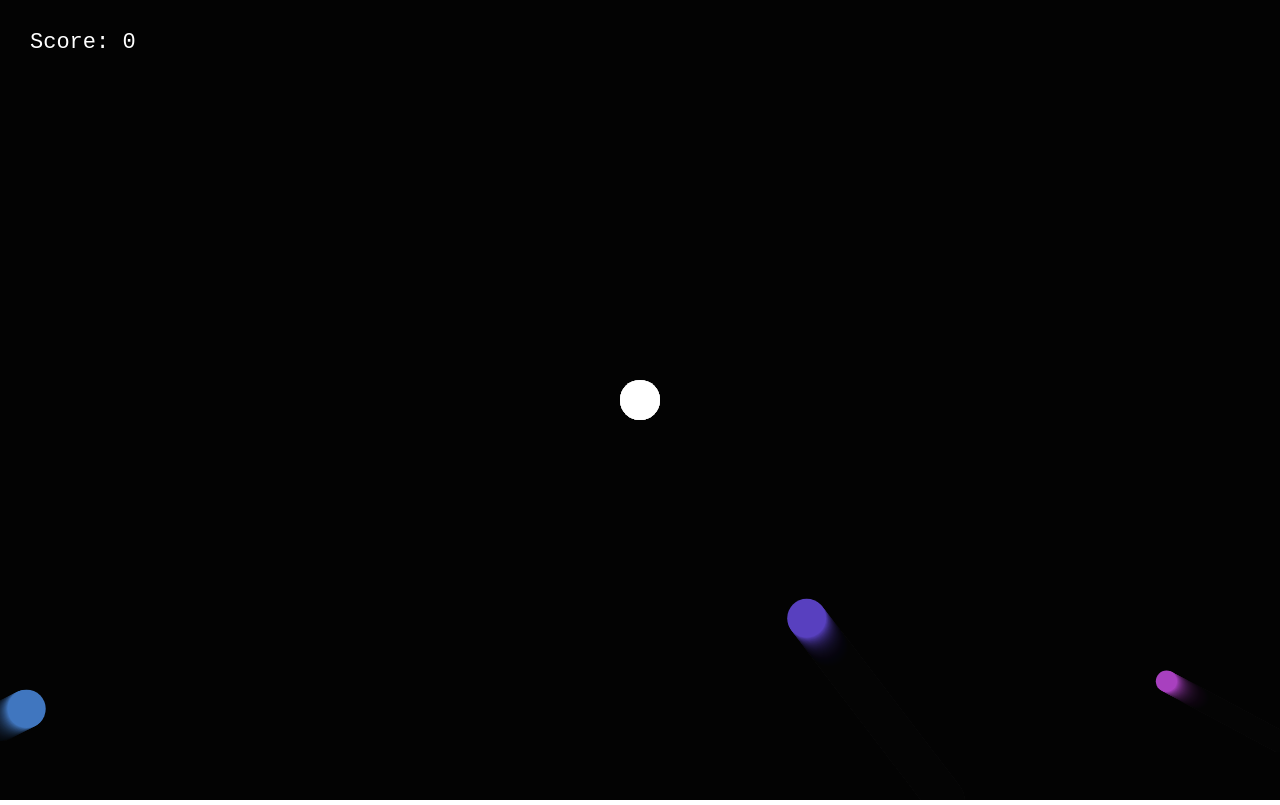
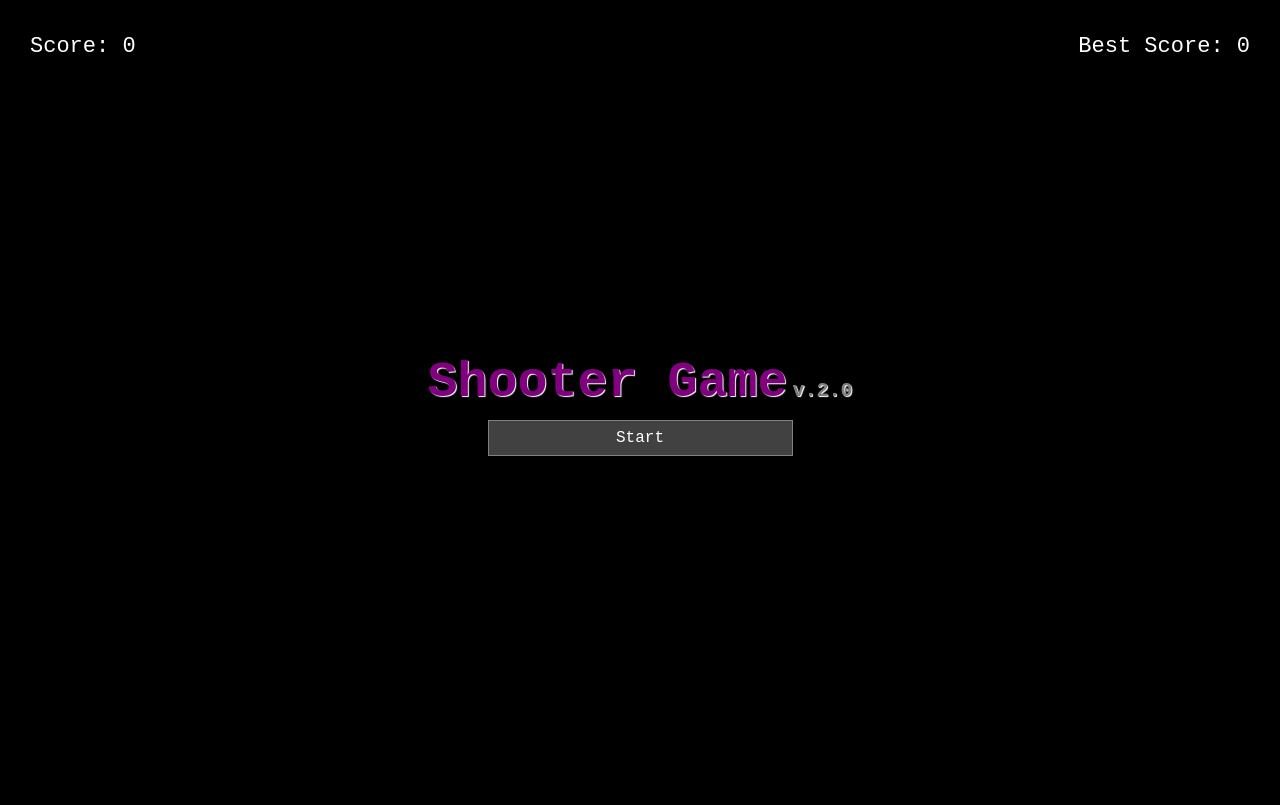
Before and after one commit to Kaung-Khant00/MyCanvasGame1, a plain HTML site: page index.html in a window 1280 px wide. Drawn offline with nearby package versions, Linux system fonts and the light colour scheme.

Commit message:
game intro and best score

```diff
--- /dev/null
+++ b/index.css
@@ -0,0 +1,96 @@
+body{
+    margin: 0;
+    user-select: none;
+    font-family:'Courier New', Courier;
+    overflow: hidden;
+    background-color: black;
+}
+.topscoreContainer{
+    position: absolute;
+    color: white;
+    font-size: 22px;
+    margin: 30px;
+}
+.gameoverContainer{
+    display: none;
+    background-color: rgba(255, 255, 255, 0.945);
+    position: absolute;
+    /* display: flex; */
+    flex-direction:column;
+    justify-content: center;
+    inset: 0;
+    margin: auto;
+    width: 45vw;
+    height: 150px;
+    border-radius: 25px;
+    padding: 40px;
+    z-index: 2;
+    transition: .4s;
+}
+div{
+    text-align: center;
+}
+button{
+    background-color: rgb(0, 81, 255);
+    padding: 10px;
+    border-radius: 20px;
+    border: none;
+    outline: none;
+    color: white;
+    font-size: 20px;
+    transition: .2s;
+}
+button:hover{
+    background-color: rgb(0, 153, 255);
+}
+.gameover{
+    font-size: 60px;
+}
+.scores{
+    margin-bottom: 35px;
+}
+.prevent{
+    pointer-events: none;
+}
+.barrier{
+    width: 100vw;
+    height: 100vh;
+    position: absolute;
+    z-index: 1;
+}
+.gameOverAnimation{
+    transform:scale(1.3);
+    opacity: 0;
+}
+/*   start place css */
+.start-container{
+    display: flex;
+    align-items: center;
+    width: 100dvw;
+    z-index: 3;
+    position: absolute;
+    transition: all 1s ease-in-out;
+}
+.startButton{
+    padding: 5px 0;
+    width: 50%;
+    color: white;
+    background-color: rgba(255, 255, 255, 0.253);
+    border: 1px solid gray;
+}
+.startButton:hover{
+    background: white;
+    color: black;
+    border: 1px solid white;
+}
+.version{
+    padding-left: 5px;
+    color:gray;
+    font-size:20px ;
+}
+.theTitleName{
+    font-size: 50px;
+    font-weight: bold;
+    color: purple;
+    text-shadow: 1px 1px 1px white;
+}
--- a/index.html
+++ b/index.html
@@ -4,80 +4,26 @@
     <meta charset="UTF-8">
     <meta name="viewport" content="width=device-width, initial-scale=1.0">
     <title>Game</title>
-    <style>
-        body{
-            margin: 0;
-            user-select: none;
-            font-family:'Courier New', Courier
-        }
-        .topscoreContainer{
-            position: absolute;
-            color: white;
-            font-size: 22px;
-            margin: 30px;
-        }
-        .gameoverContainer{
-            display: none;
-            background-color: rgba(255, 255, 255, 0.945);
-            position: absolute;
-            /* display: flex; */
-            flex-direction:column;
-            justify-content: center;
-            inset: 0;
-            margin: auto;
-            width: 45vw;
-            height: 150px;
-            border-radius: 25px;
-            padding: 40px;
-            z-index: 2;
-            transition: .4s;
-        }
-        div{
-            text-align: center;
-        }
-        button{
-            background-color: rgb(0, 81, 255);
-            padding: 10px;
-            border-radius: 20px;
-            border: none;
-            outline: none;
-            color: white;
-            font-size: 20px;
-            transition: .2s;
-        }
-        button:hover{
-            background-color: rgb(0, 153, 255);
-        }
-        .gameover{
-            font-size: 60px;
-        }
-        .scores{
-            margin-bottom: 35px;
-        }
-        .prevent{
-            pointer-events: none;
-        }
-        .barrier{
-            width: 100vw;
-            height: 100vh;
-            position: absolute;
-            z-index: 1;
-        }
-        .gameOverAnimation{
-            transform:scale(1.3);
-            opacity: 0;
-        }
-    </style>
+    <link rel="stylesheet" href="./node_modules/bootstrap/dist/css/bootstrap.min.css">
+    <link rel="stylesheet" href="index.css">
 </head>
 <body>
     <div class="topscoreContainer"><span>Score:  </span><span class="topscore">0</span></div>
+    <div class="topscoreContainer" style="right: 0;"><span>Best Score:  </span><span class="topbestscore">0</span></div>
     <div class="gameoverContainer">
         <div class="gameover">0</div>
         <div class="scores">Score</div>
         <button class="Restart">Restart</button>
     </div>
+    <div class="start-container text-center" style="height: 100dvh;">
+        <div class="container w-50 d-flex flex-column align-items-center gap-2">
+            <div class="theTitleName">Shooter Game<span class="version">v.2.0</span></div>
+            <div class="startButton" onclick="gameStart()">Start</div>
+        </div>
+    </div>
     <div class="barrier"></div>
-    <canvas></canvas>
-    <script src="script.js"></script>
+    <canvas style="display: none;"></canvas>
 </body>
+<script src="./node_modules/bootstrap/dist/js/bootstrap.min.js"></script>
+<script src="script.js"></script>
 </html>
--- a/script.js
+++ b/script.js
@@ -1,6 +1,7 @@
 const canvas = document.querySelector("canvas")
 const c = canvas.getContext("2d")
 const scoreTag=document.querySelector(".topscore")
+const bestScoreTag=document.querySelector(".topbestscore")
 const popupScore=document.querySelector(".gameover")
 const restartButton=document.querySelector(".Restart")
 const gameoverContainer=document.querySelector(".gameoverContainer")
@@ -113,7 +114,10 @@ player.draw()
 
 //restart the game
 restartButton.addEventListener("click",()=>{
-    setTimeout(()=>{gameoverFunction()},100)
+    setTimeout(()=>{
+        gameoverFunction()
+        animation()
+    },100)
 })
 const barrier=document.querySelector(".barrier")
 const gameoverFunction=()=>{
@@ -126,16 +130,13 @@ const gameoverFunction=()=>{
         gameoverContainer.style.display="none"
         gameoverContainer.classList.remove("gameOverAnimation")
     },500)
-    spawnEnemy()
-    animation()
     score=0
     barrier.classList.add("prevent")
 }
 //calling enemy , making enemy
-function spawnEnemy(){
-    setInterval(()=>{
+function spawnFun(){
         let x,y
-        if(Math.random()-0.5<0){
+        if(Math.random()-.5<0){
             x=Math.random()*innerWidth
             Math.random()-.5<0 ? y=0 : y=innerHeight
         }else{
@@ -144,10 +145,10 @@ function spawnEnemy(){
         }
         const radian = Math.atan2(innerHeight/2-y,innerWidth/2-x)
         enemy.push(new Enemy(x,y,Math.random()*14+8,`hsl(${Math.random()*360},50%,50%)`,{
-            x:Math.cos(radian)*1.1,y:Math.sin(radian)*1.1
+            x:Math.cos(radian)*.95,y:Math.sin(radian)*.95
         }))
-    },1500)
-    setInterval(()=>{
+}
+const spawnGoldenFun=()=>{
     let x,y
     if(Math.random()-0.5<0){
         x=Math.random()*innerWidth
@@ -160,16 +161,32 @@ function spawnEnemy(){
     enemy.push(new Enemy(x,y,Math.random()*40+8,"gold",{
         x:Math.cos(radian)*0.8,y:Math.sin(radian)*0.8
     }))
-    },25000)
 }
-addEventListener("click",()=>{
+function spawnEnemy(){
+    setInterval(spawnFun,900)
+    setInterval(spawnGoldenFun,25000)
+}
+function shooting(){
     score-=1
     let radian=Math.atan2(mouse.x-innerWidth/2,mouse.y-innerHeight/2)-Math.PI/2
     projectiles.push(new Projectile(innerWidth/2,innerHeight/2,5,"white",{
         x:Math.cos(radian)*5,y:Math.sin(-radian)*5
     }))
+}
+let start
+function caller(check){
+    if(check){
+        start=setInterval(shooting,100)
+    }else{
+        clearInterval(start)
+    }
+}
+addEventListener("mousedown",()=>{
+    caller(true)
 })
-
+addEventListener("mouseup",()=>{
+    caller(false)
+})
 
 //animation
 let keyForCancel,score=0
@@ -200,8 +217,16 @@ function animation(){
     enemy.forEach((enemys,enemyindex)=>{
         const enemyDistance = Math.hypot(enemys.x-innerWidth/2,enemys.y-innerHeight/2)
         if(enemyDistance-enemys.radius-player.radius<=0){
+            const currentBest = parseInt(localStorage.getItem("key"))
+            const gameEndScore = parseInt(scoreTag.innerHTML)
+            clearInterval(spawnFun,900)
+            clearInterval(spawnGoldenFun,25000)
             cancelAnimationFrame(keyForCancel)
             gameoverContainer.style.display="flex"
+            if(gameEndScore>currentBest){
+                bestScoreTag.innerHTML=gameEndScore
+                localStorage.setItem("key",gameEndScore)
+            }
         }
         projectiles.forEach((projectile,projectileIndex)=>{
             const distance = Math.hypot(enemys.x-projectile.x,enemys.y-projectile.y)
@@ -238,7 +263,26 @@ function animation(){
     popupScore.innerHTML=score
 }
 //function calling place
+const startContainer=document.querySelector(".start-container")
+let startGame=false
+function gameStart(){
+    if(startGame) return
+    startContainer.style.transform = "scale(0.01)"
+    startContainer.style.opacity = "0"
+    setTimeout(()=>{
+    startContainer.style.display = "none"
+    startContainer.style.zIndex = "-1"
+    },900)
+    startGame=true
+    canvas.style.display="inherit"
     setTimeout(()=>{
         spawnEnemy()
         animation()
     },50)
+}
+/*  loacal Storage  */
+if(localStorage.getItem("key")==null) {
+    localStorage.setItem("key",0)
+}else{
+    bestScoreTag.innerHTML= parseInt(localStorage.getItem("key"))
+}
```
Also changed, not shown: 1 other file. Lines whose indentation alone changed are shown as unchanged.
